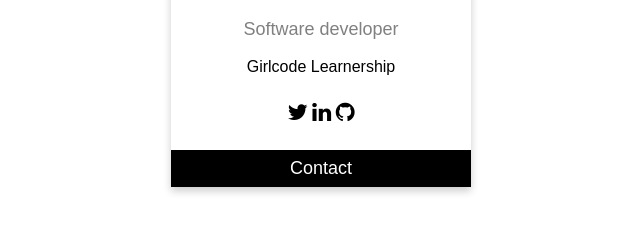
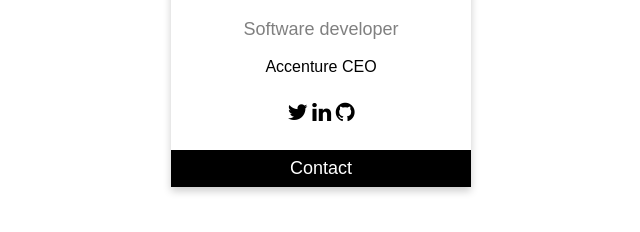
Before and after one commit to MemoryTshipapu/memorytshipapu.github.io, a plain HTML site: page index.html in a window 1280 px wide. Shown: the part 390-622 px from the top of the page, 319-959 px from the left. Drawn offline with Linux system fonts and the light colour scheme.

Commit message:
Update index.html

```diff
--- a/index.html
+++ b/index.html
@@ -49,7 +49,7 @@
       <img src="memo.jpg" alt="Memory Tshipapu" style="width: 100%" />
       <h1>Memory Tshipapu</h1>
       <p class="title">Software developer</p>
-      <p>Girlcode Learnership</p>
+      <p>Accenture CEO</p>
       <div style="margin: 24px 0">
         <a href="https://twitter.com/TshipapuMemory"><i class="fa fa-twitter"></i></a>
         <a href="https://www.linkedin.com/in/memory-kharendwe-tshipapu-a50549a6/"><i class="fa fa-linkedin"></i></a>
```
